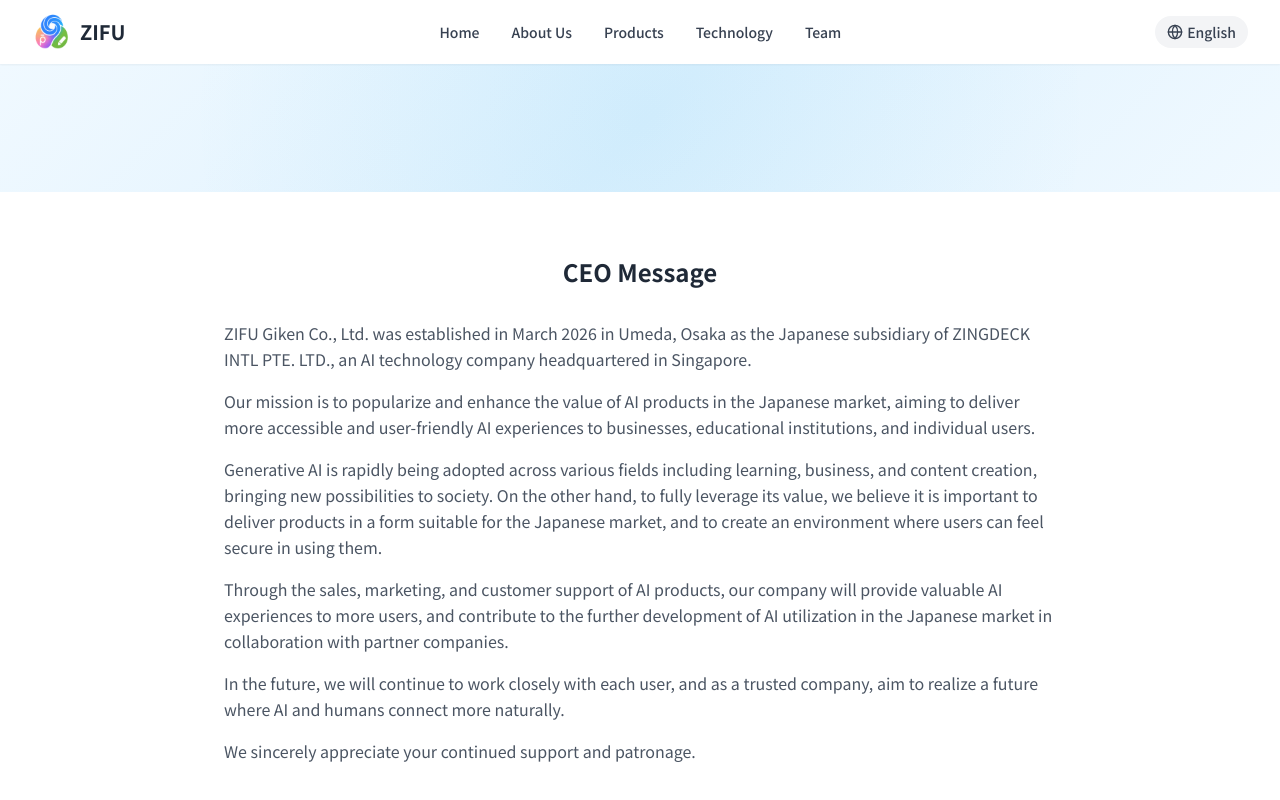
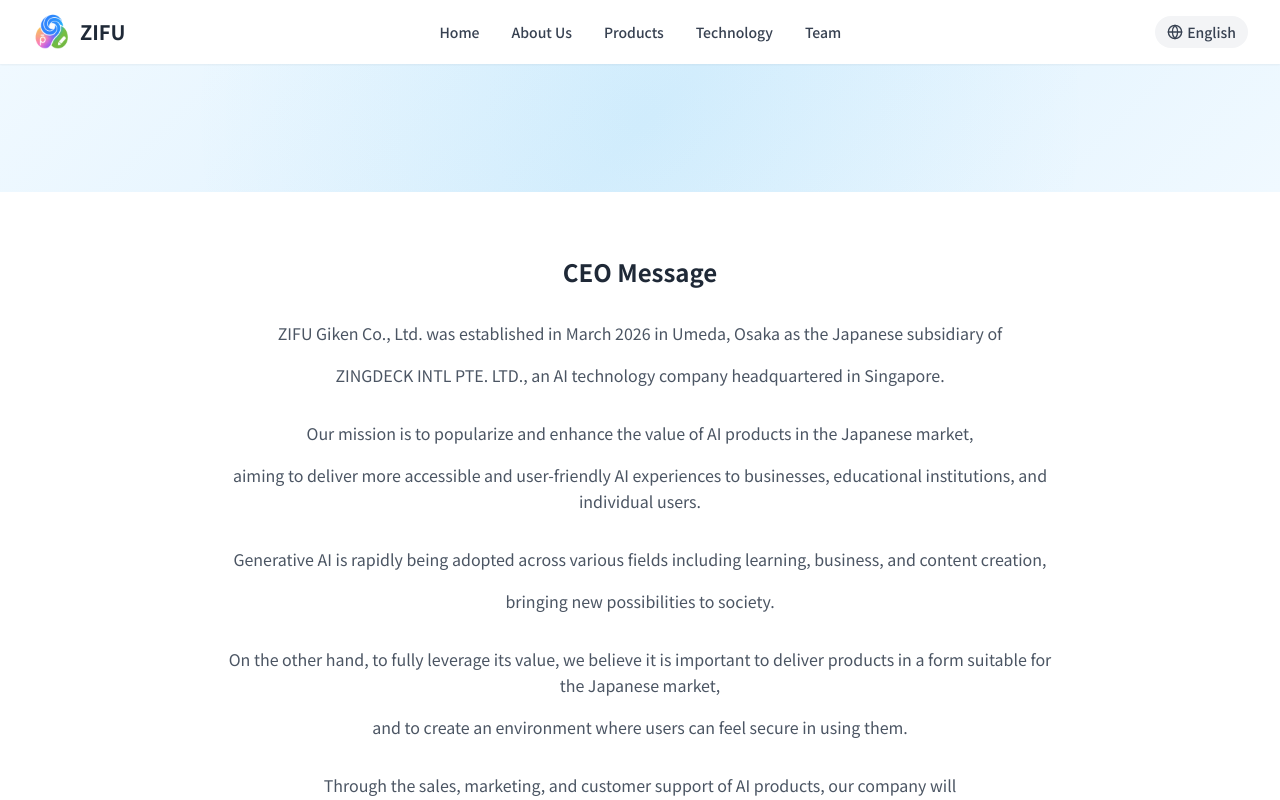
Before and after one commit to Raymond-Yang1102/zf-nexus-ai, a Vue app: page /ja/company in a window 1280 px wide. Shown: the top 800 px of the page. Built offline with nearby package versions, Linux system fonts and the light colour scheme.

Commit message:
终版提交（三）

```diff
--- a/src/locales/index.ts
+++ b/src/locales/index.ts
@@ -85,16 +85,23 @@ export const messages = {
       ceoMessage: {
         title: '代表挨拶',
         content: [
-          'ZIFU技研株式会社は、シンガポールに本社を置くAIテクノロジー企業 ZINGDECK INTL PTE. LTD.の日本法人として、2026年3月に大阪・梅田で設立されました。',
+          'ZIFU技研株式会社は、シンガポールに本社を置くAIテクノロジー企業',
+          'ZINGDECK INTL PTE. LTD.の日本法人として、2026年3月に大阪・梅田で設立されました。',
           '',
-          '私たちは、日本市場におけるAIプロダクトの普及と価値向上を使命とし、企業・教育機関・個人のお客様に、より身近で使いやすいAI体験をお届けすることを目指しています。',
+          '私たちは、日本市場におけるAIプロダクトの普及と価値向上を使命とし、',
+          '企業・教育機関・個人のお客様に、より身近で使いやすいAI体験をお届けすることを目指しています。',
           '',
-          '生成AIは、学習、ビジネス、コンテンツ制作など、さまざまな分野で急速に活用が広がり、社会に新たな可能性をもたらしています。',
-          '一方で、その価値を十分に活かすためには、日本市場に適した形で製品を届け、安心して利用できる環境を整えていくことが重要であると考えています。',
+          '生成AIは、学習、ビジネス、コンテンツ制作など、さまざまな分野で急速に活用が広がり、',
+          '社会に新たな可能性をもたらしています。',
+          '一方で、その価値を十分に活かすためには、日本市場に適した形で製品を届け、',
+          '安心して利用できる環境を整えていくことが重要であると考えています。',
           '',
-          '当社は、AIプロダクトの販売・マーケティング・カスタマーサポートを通じて、より多くのお客様へ価値あるAI体験を提供するとともに、パートナー企業の皆さまと連携しながら、日本市場におけるAI活用のさらなる発展に貢献してまいります。',
+          '当社は、AIプロダクトの販売・マーケティング・カスタマーサポートを通じて、',
+          'より多くのお客様へ価値あるAI体験を提供するとともに、',
+          'パートナー企業の皆さまと連携しながら、日本市場におけるAI活用のさらなる発展に貢献してまいります。',
           '',
-          'これからも、お客様一人ひとりに寄り添い、信頼される企業として、AIと人がより自然につながる未来の実現を目指してまいります。',
+          'これからも、お客様一人ひとりに寄り添い、信頼される企業として、',
+          'AIと人がより自然につながる未来の実現を目指してまいります。',
           '',
           '今後とも、皆さまのご支援とご愛顧を賜りますよう、心よりお願い申し上げます。'
         ],
@@ -114,6 +121,7 @@ export const messages = {
         content: [
           'ZIFU技研株式会社は、シンガポール発のAIテクノロジー企業ZINGDECK INTL PTE. LTD.の日本法人として、',
           '日本市場におけるAIプロダクトの販売・マーケティング・事業展開を担っています。',
+          '',
           'グローバルで培われたAI技術と日本市場への理解を活かし、企業・教育機関・個人のお客様へ、',
           'より価値あるAI体験を提供するとともに、AIのさらなる普及と活用促進に取り組んでいます。'
         ]
@@ -750,15 +758,23 @@ export const messages = {
       ceoMessage: {
         title: 'CEO Message',
         content: [
-          'ZIFU Giken Co., Ltd. was established in March 2026 in Umeda, Osaka as the Japanese subsidiary of ZINGDECK INTL PTE. LTD., an AI technology company headquartered in Singapore.',
+          'ZIFU Giken Co., Ltd. was established in March 2026 in Umeda, Osaka as the Japanese subsidiary of',
+          'ZINGDECK INTL PTE. LTD., an AI technology company headquartered in Singapore.',
           '',
-          'Our mission is to popularize and enhance the value of AI products in the Japanese market, aiming to deliver more accessible and user-friendly AI experiences to businesses, educational institutions, and individual users.',
+          'Our mission is to popularize and enhance the value of AI products in the Japanese market,',
+          'aiming to deliver more accessible and user-friendly AI experiences to businesses, educational institutions, and individual users.',
           '',
-          'Generative AI is rapidly being adopted across various fields including learning, business, and content creation, bringing new possibilities to society. On the other hand, to fully leverage its value, we believe it is important to deliver products in a form suitable for the Japanese market, and to create an environment where users can feel secure in using them.',
+          'Generative AI is rapidly being adopted across various fields including learning, business, and content creation,',
+          'bringing new possibilities to society.',
+          'On the other hand, to fully leverage its value, we believe it is important to deliver products in a form suitable for the Japanese market,',
+          'and to create an environment where users can feel secure in using them.',
           '',
-          'Through the sales, marketing, and customer support of AI products, our company will provide valuable AI experiences to more users, and contribute to the further development of AI utilization in the Japanese market in collaboration with partner companies.',
+          'Through the sales, marketing, and customer support of AI products, our company will',
+          'provide valuable AI experiences to more users,',
+          'and contribute to the further development of AI utilization in the Japanese market in collaboration with partner companies.',
           '',
-          'In the future, we will continue to work closely with each user, and as a trusted company, aim to realize a future where AI and humans connect more naturally.',
+          'In the future, we will continue to work closely with each user, and as a trusted company,',
+          'aim to realize a future where AI and humans connect more naturally.',
           '',
           'We sincerely appreciate your continued support and patronage.'
         ],
--- a/src/views/Company.vue
+++ b/src/views/Company.vue
@@ -11,8 +11,9 @@
       <section class="py-16 bg-white">
         <div class="max-w-4xl mx-auto px-4 sm:px-6 lg:px-8">
           <h2 class="text-2xl font-bold text-gray-800 mb-8 text-center">{{ companyData.ceoMessage.title }}</h2>
-          <div class="prose prose-lg text-gray-600 leading-relaxed">
-            <p v-for="(paragraph, index) in companyData.ceoMessage.content" :key="index" class="mb-4">
+          <div class="prose prose-lg text-gray-600 leading-relaxed text-center">
+            <p v-for="(paragraph, index) in companyData.ceoMessage.content" :key="index"
+               :class="paragraph.endsWith('。') || paragraph.endsWith('.') ? 'mb-8' : 'mb-4'">
               {{ paragraph }}
             </p>
           </div>
--- a/src/views/Products.vue
+++ b/src/views/Products.vue
@@ -11,7 +11,7 @@
       <section class="py-16 bg-white">
         <div class="max-w-7xl mx-auto px-4 sm:px-6 lg:px-8">
           <h2 class="text-2xl font-bold text-gray-800 mb-4 text-center">{{ productsData.overview.title }}</h2>
-          <p class="text-gray-600 mb-12 leading-relaxed text-center max-w-3xl mx-auto">{{ productsData.overview.description }}</p>
+          <p class="text-gray-600 mb-12 leading-relaxed text-center max-w-5xl mx-auto">{{ productsData.overview.description }}</p>
           <div class="grid grid-cols-1 md:grid-cols-3 gap-6">
             <div v-for="(icon, index) in productsData.overview.icons" :key="index"
               class="p-10 rounded-2xl bg-white border border-gray-100 hover:border-blue-200 hover:shadow-lg transition-all duration-300 flex flex-col items-center text-center">
```
Also changed, not shown: 1 other file (tests, documents, lock files or other folders).
